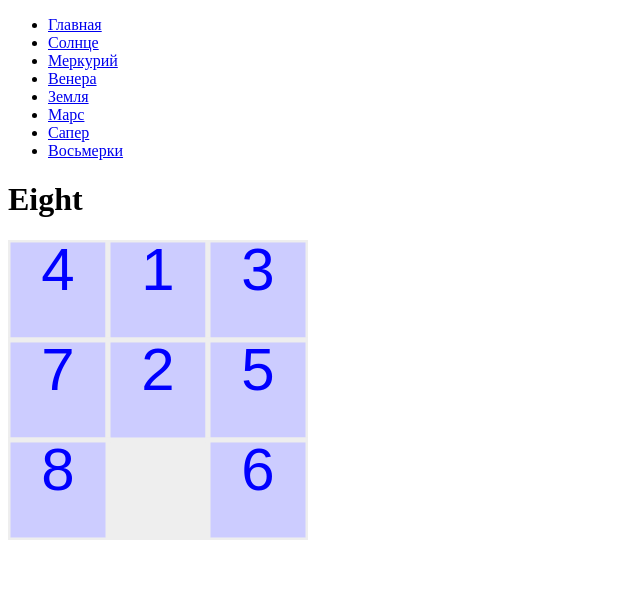
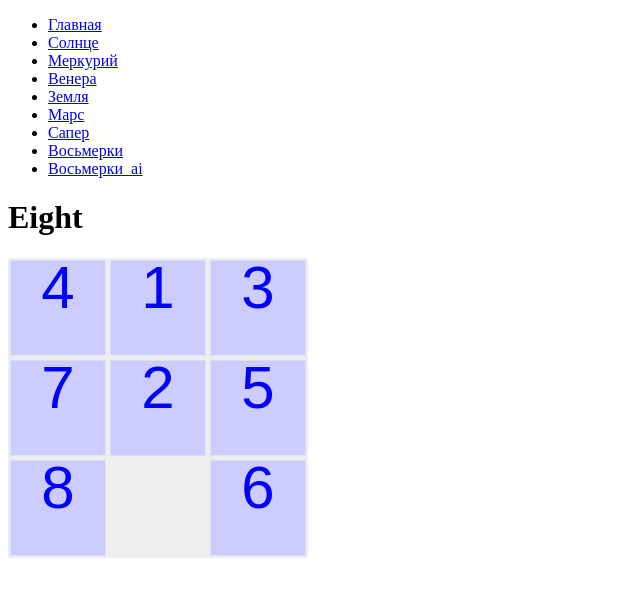
Before and after one commit to umuhlygina/umuhlygina.github.io, a plain HTML site: page eight.html in a window 1280 px wide. Shown: the whole page, without its empty margins (0-640 px from the left). Drawn offline with Linux system fonts and the light colour scheme.

Commit message:
Update eight.html

```diff
--- a/eight.html
+++ b/eight.html
@@ -6,7 +6,7 @@
     </head>
     <nav>
 <ul>
-    <li><a href="index.html">Главная</a></li>
+   <li><a href="index.html">Главная</a></li>
     <li><a href="SUN.html">Солнце</a></li>
     <li><a href="Mercury.html">Меркурий</a></li>
     <li><a href="Venus.html">Венера</a></li>
@@ -14,6 +14,7 @@
     <li><a href="MARS.html">Марс</a></li>
      <li><a href="indexx.html">Сапер</a></li>
       <li><a href="eight.html">Восьмерки</a></li>
+      <li><a href="eight_ai.html">Восьмерки_ai</a></li>
 </ul>
             </nav>
     <body>
```
